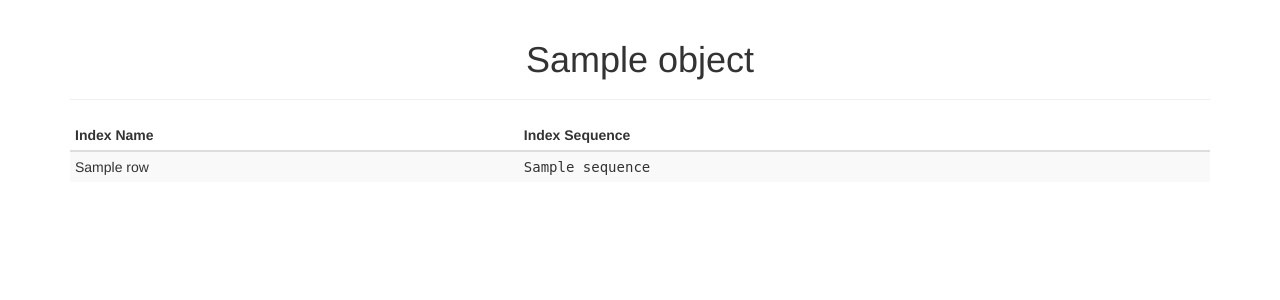
After one commit to mfcovington/django-compatible-index-calculator, a Django app: template compatible_index_sequences/templates/compatible_index_sequences/index_set_detail_view.html in a window 1280 px wide. The commit adds this page. Shown: the top 300 px of the page. Run offline with Django 3.2, Linux system fonts and the light colour scheme; the template is opened without the code that fills it: most values are stand-ins (such as "Sample title", 1, 10 or a date in 2020); some libraries are stand-ins or nearby versions.

Commit message:
Add links to index set details

```diff
--- a/compatible_index_sequences/templates/compatible_index_sequences/_index_set_panel.html
+++ b/compatible_index_sequences/templates/compatible_index_sequences/_index_set_panel.html
@@ -5,7 +5,9 @@
 
     <div class="panel-heading">
       <h3 class="panel-title">
-        {{ index_set.name }}
+        <a href="{% url 'compatible_index_sequences:index_set_detail' pk=index_set.pk %}" target="_blank">
+          {{ index_set.name }}
+        </a>
         <span class="pull-right">
           <div class="btn-group btn-group-xs" role="group" aria-label="...">
             <button type="button" class="btn btn-success btn-select-all btn-border">
--- a/compatible_index_sequences/templates/compatible_index_sequences/custom_index_list_results.html
+++ b/compatible_index_sequences/templates/compatible_index_sequences/custom_index_list_results.html
@@ -36,7 +36,10 @@
               <td>
                 {% for index_set in index.index_set_data %}
                   {% if not forloop.first %}<br>{% endif %}
-                  {{ index_set.index_set }} ({{ index_set.name }})
+                  <a href="{% url 'compatible_index_sequences:index_set_detail' pk=index_set.index_set.pk %}" target="_blank">
+                    {{ index_set.index_set }}
+                    ({{ index_set.name }})
+                  </a>
                 {% endfor %}
               </td>
             </tr>
--- /dev/null
+++ b/compatible_index_sequences/templates/compatible_index_sequences/index_set_detail_view.html
@@ -0,0 +1,33 @@
+{% extends "compatible_index_sequences/base.html" %}
+
+{% block title %}{{ object.name }} | {{ block.super }}{% endblock title %}
+
+{% block content %}
+  <div class="container">
+
+    <div class="page-header">
+      <h1>
+        {{ object.name }}
+      </h1>
+    </div>
+
+    <table class="table table-condensed table-striped">
+      <thead>
+        <tr>
+          <th>Index Name</th>
+          <th>Index Sequence</th>
+        </tr>
+      </thead>
+      <tbody>
+        {# {% for index in object.indexes.all %} #}
+        {% for index in object.index_set.all %}
+          <tr>
+            <td>{{ index.name }}</td>
+            <td class="sequence">{{ index.sequence }}</td>
+          </tr>
+        {% endfor %}
+      </tbody>
+    </table>
+
+  </div>
+{% endblock content %}
--- a/compatible_index_sequences/urls.py
+++ b/compatible_index_sequences/urls.py
@@ -1,11 +1,13 @@
 from django.conf.urls import url
 
 from .views import (
-    IndexSetListView, check_custom_index_list, custom_index_list_results)
+    IndexSetDetailView, IndexSetListView, check_custom_index_list,
+    custom_index_list_results)
 
 
 urlpatterns = [
     url(r'^$', IndexSetListView.as_view(), name='index_set_list'),
+    url(r'^index_set/(?P<pk>\d+)/$', IndexSetDetailView.as_view(), name='index_set_detail'),
     url(r'^check_list/$', check_custom_index_list, name='check_custom_index_list'),
     url(r'^check_list/results/$', custom_index_list_results, name='custom_index_list_results'),
 ]
```
Also changed, not shown: compatible_index_sequences/views.py (+7 -1 lines).
